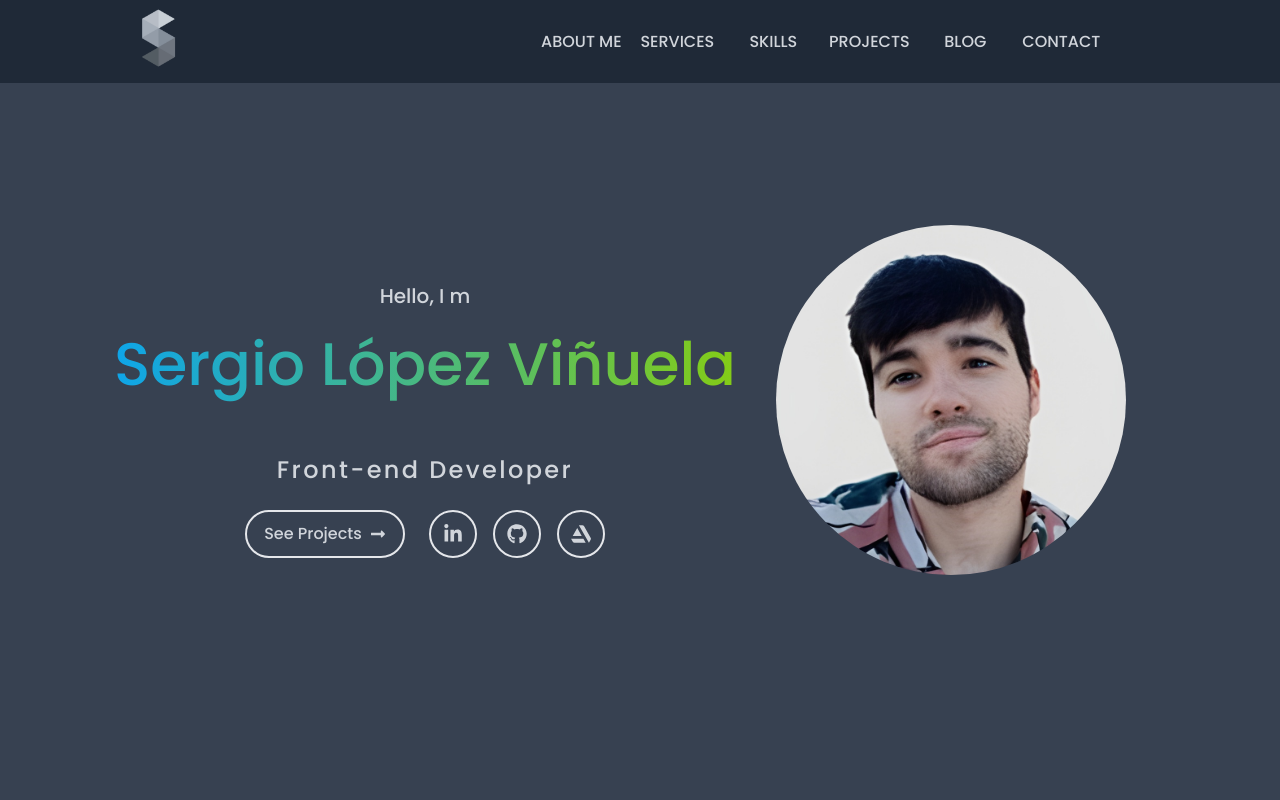
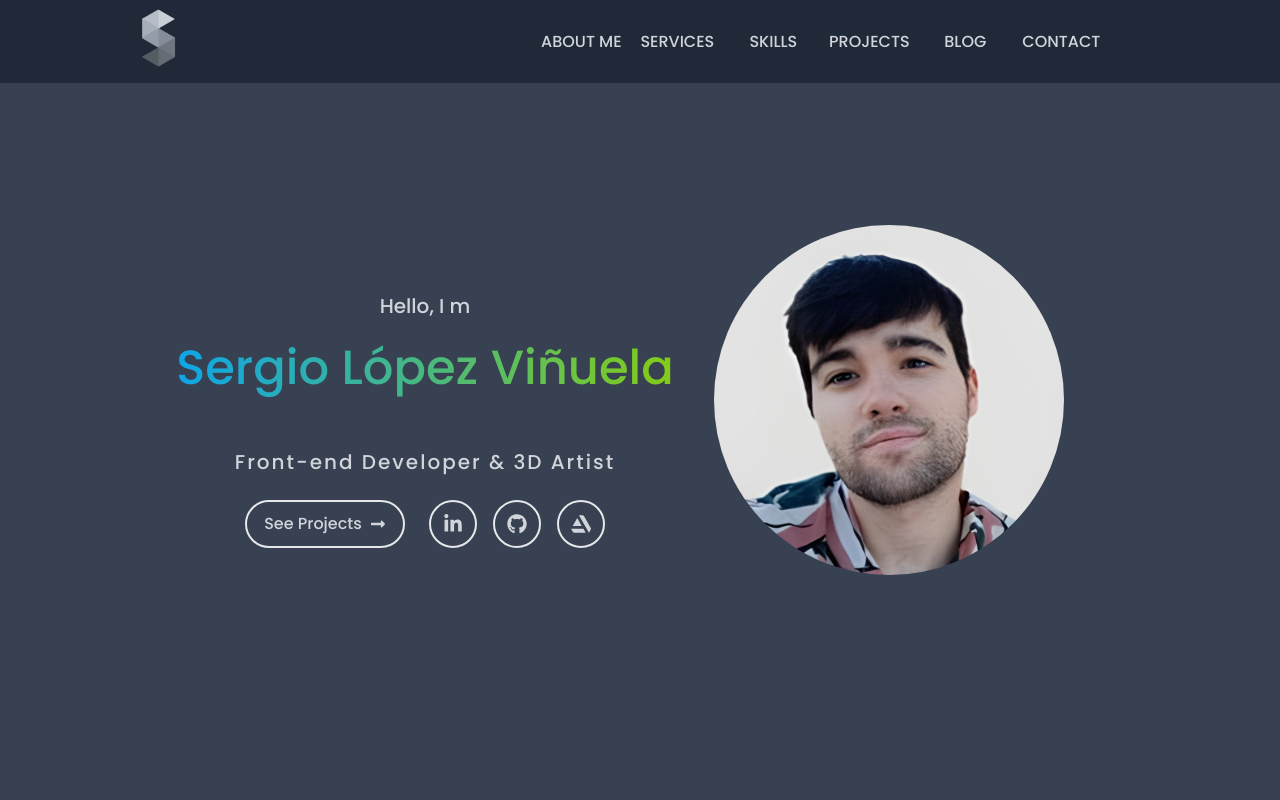
Before and after one commit to pinnick29/portfoliosergio, a Next.js app: page / in a window 1280 px wide. Shown: the top 800 px of the page. Built offline with nearby package versions, Linux system fonts and the light colour scheme.

Commit message:
Fixed contact layout again...

```diff
--- a/components/contact.js
+++ b/components/contact.js
@@ -14,8 +14,8 @@ const Contact = () => {
       <div id='contact' className='flex justify-center items-center  h-screen ' >
             <div className='flex flex-col items-center gap-y-6 justify-center pt-10  border-gray-300 '>
                 <p className="text-xl">Hello, I m</p>
-                <p className='h-16 sm:h-16 md:h-18 lg:h-24 text-4xl sm:text-5xl lg:text-6xl text-transparent bg-clip-text bg-gradient-to-r from-sky-500 to to-lime-500'>Sergio López Viñuela</p>
-                <p className='tracking-widest text-2xl'>Front-end Developer</p>
+                <p className=' text-3xl lg:text-5xl lg:h-20 text-transparent bg-clip-text bg-gradient-to-r from-sky-500 to to-lime-500'>Sergio López Viñuela</p>
+                <p className='tracking-widest  md:text-xl text-lg'>Front-end Developer & 3D Artist</p>
                 <div className="flex justify-center items-center flex-col md:flex-row gap-6 cursor-pointer">
                     <div className="flex h-12 justify-center items-center w-40 border-2 gap-x-2 hover:bg-gray-600 rounded-full">
                         <p>See Projects</p>
@@ -34,7 +34,7 @@ const Contact = () => {
                     </div>
                 </div>
             </div>
-            <div className="hidden lg:flex justify-center items-center m-10">
+            <div className="hidden md:flex justify-center items-center md:gap-20 m-10">
                 { <Image
                     className="rounded-full"
                     loader={myLoader}
```
